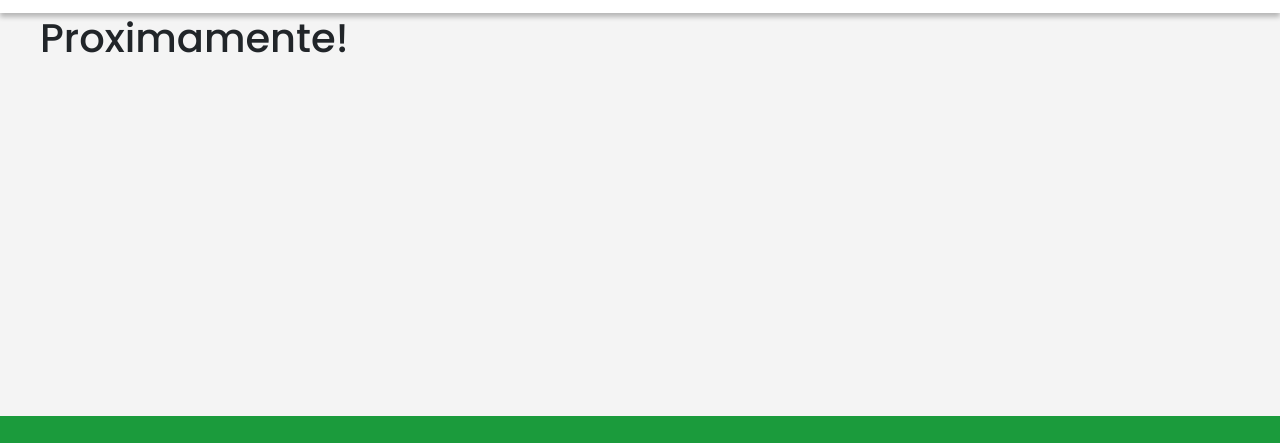
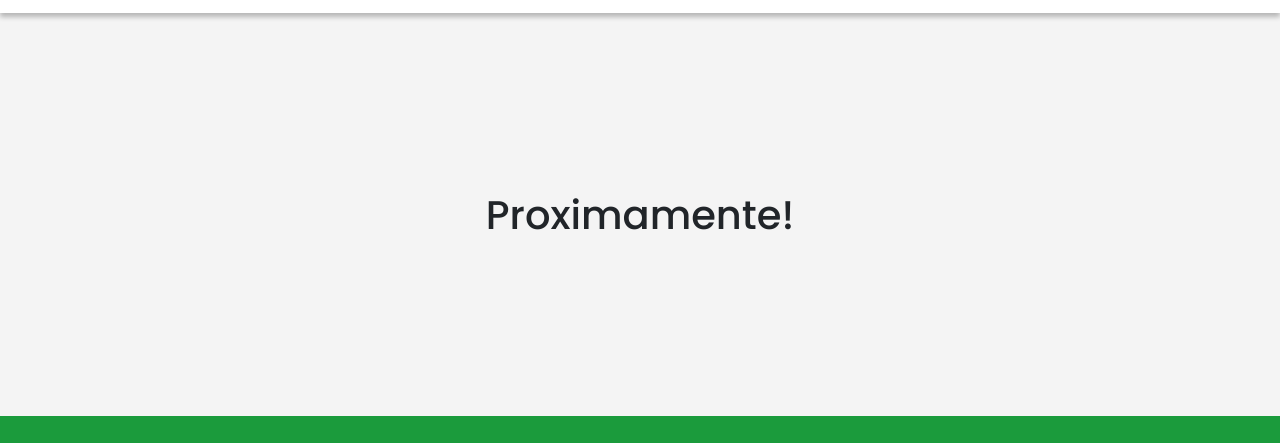
Before and after one commit to Marolin-dsgn/gatitus, a website: page pages/proximamente.html in a window 1280 px wide. Shown: the part 62-505 px from the top of the page. Drawn offline with nearby package versions, Linux system fonts and the light colour scheme.

Commit message:
Ajuste pagina proximamente.

```diff
--- a/pages/proximamente.html
+++ b/pages/proximamente.html
@@ -68,7 +68,7 @@
     </div>
   </header>
   <main>
-    <div class="main_container container_box">
+    <div class="main_container container_box coming_soon">
       <h1>Proximamente!</h1>
     </div>
   </main>
--- a/sass/_main.scss
+++ b/sass/_main.scss
@@ -98,3 +98,10 @@ main {
         box-shadow: 0 0 0 .25rem rgba(189, 245, 203);
     }
 }
+
+.coming_soon {
+    display: flex;
+    justify-content: center;
+    align-items: center;
+    height: auto;
+}
```
Also changed, not shown: css/style.css, 1 other file.
